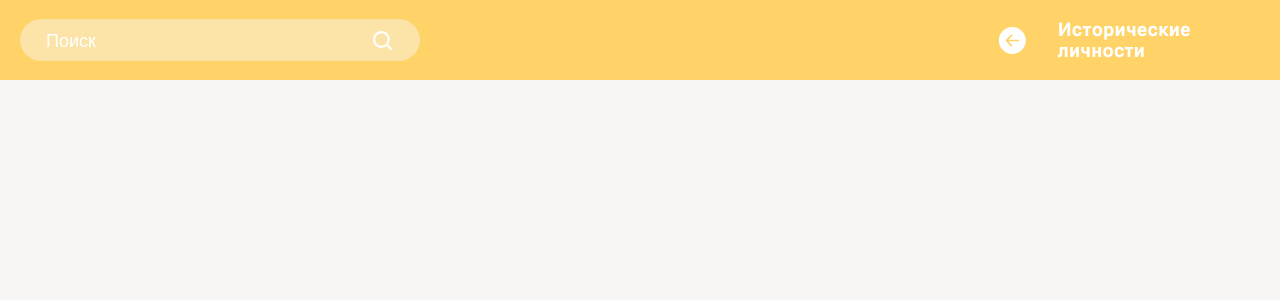
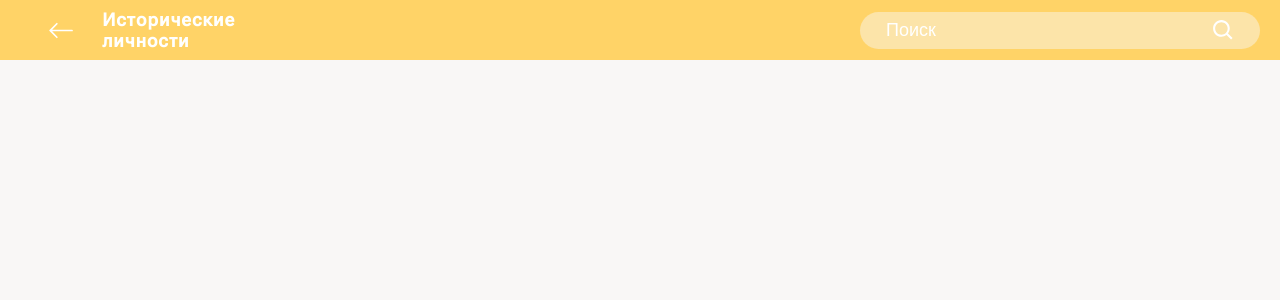
Before and after one commit to boorsoft/history-kg-web, a React (Create React App) app: page /persons in a window 1280 px wide. Shown: the top 300 px of the page. Built offline with nearby package versions, Linux system fonts and the light colour scheme.

Commit message:
Fix queries caching, change header styles

```diff
--- a/src/components/Header.tsx
+++ b/src/components/Header.tsx
@@ -1,6 +1,6 @@
 import React from "react";
 import { FC } from "react";
-import { BsFillArrowLeftCircleFill } from "react-icons/bs";
+import { BsArrowLeft } from "react-icons/bs";
 import { useNavigate } from "react-router-dom";
 import styled from "styled-components";
 import SearchBar from "./SearchBar";
@@ -10,11 +10,11 @@ const Header: FC<{ title: string; isHome?: boolean }> = ({ title, isHome }) => {
 
   return (
     <StyledHeader>
-      <SearchBar />
       <Row>
         {!isHome && <Icon onClick={() => navigate(-1)} />}
         <Title isHome={isHome}>{title}</Title>
       </Row>
+      <SearchBar />
     </StyledHeader>
   );
 };
@@ -27,14 +27,14 @@ const StyledHeader = styled.div`
   position: fixed;
   z-index: 100;
   width: 100%;
-  height: 140px;
+  height: 120px;
   padding: 0 20px;
   background-color: var(--accent-color);
 
   @media screen and (min-width: 600px) {
     flex-direction: row;
     justify-content: space-between;
-    height: 80px;
+    height: 60px;
   }
 `;
 
@@ -51,10 +51,10 @@ const Title = styled.div<{ isHome?: boolean }>`
   font-weight: 800;
   letter-spacing: 1px;
   text-align: ${({ isHome }) => (isHome ? "center" : "left")};
-  flex: 4;
+  flex: 5;
 `;
 
-const Icon = styled(BsFillArrowLeftCircleFill)`
+const Icon = styled(BsArrowLeft)`
   color: var(--heading-text-color);
   font-size: 27px;
   cursor: pointer;
--- a/src/components/SearchBar.tsx
+++ b/src/components/SearchBar.tsx
@@ -21,7 +21,7 @@ const SearchBar = () => {
   const debounced = useDebouncedCallback(() => {
     setIsLoading(true);
     setCanDisplayResults(true);
-    setSearchResults([])
+    setSearchResults([]);
 
     if (searchValue) {
       search(searchValue.trim()).then((res) => {
@@ -85,9 +85,8 @@ const SearchIcon = styled(BiSearch)`
 
 const SearchContainer = styled.div`
   width: clamp(330px, 90vw, 400px);
-  height: 42px;
   background-color: var(--secondary-accent-color);
-  padding: 10px 24px;
+  padding: 6px 24px;
   border-radius: 25px;
 `;
 
--- a/src/pages/Home/Home.tsx
+++ b/src/pages/Home/Home.tsx
@@ -10,18 +10,38 @@ const Home = () => {
     <>
       <Header title="История кыргызстана" isHome />
       <Container>
-        <Section title="Книги" scroll="horizontal" type="books" route={ROUTES.BOOKS} />
-        <Section title="Исторические личности" scroll="horizontal" type="persons" route={ROUTES.PERSONS} />
-        <Section title="Тестирование" scroll="vertical" type="quiz" route={ROUTES.QUIZ} />
-        <Section title="Статьи" scroll="horizontal" type="articles" route={ROUTES.ARTICLES} />
+        <Section
+          title="Книги"
+          scroll="horizontal"
+          type="books"
+          route={ROUTES.BOOKS}
+        />
+        <Section
+          title="Исторические личности"
+          scroll="horizontal"
+          type="persons"
+          route={ROUTES.PERSONS}
+        />
+        <Section
+          title="Тестирование"
+          scroll="vertical"
+          type="quiz"
+          route={ROUTES.QUIZ}
+        />
+        <Section
+          title="Статьи"
+          scroll="horizontal"
+          type="articles"
+          route={ROUTES.ARTICLES}
+        />
       </Container>
     </>
-
   );
 };
 
 export const Container = styled.div`
   background-color: var(--primary-color);
+  padding: 0 25%;
   display: flex;
   flex-direction: column;
   align-items: center;
--- a/src/pages/Home/components/ArticleCard.tsx
+++ b/src/pages/Home/components/ArticleCard.tsx
@@ -1,7 +1,7 @@
 import React from "react";
 import { useNavigate } from "react-router-dom";
 import styled from "styled-components";
-import sanitizeHtml from 'sanitize-html'
+import sanitizeHtml from "sanitize-html";
 
 type Props = {
   title: string;
@@ -10,15 +10,17 @@ type Props = {
 };
 
 const ArticleCard = ({ title, text, route }: Props) => {
-  const navigate = useNavigate()
+  const navigate = useNavigate();
 
   return (
     <Container onClick={() => navigate(route)}>
       <div>
         <Title>{title}</Title>
-        <Text>{sanitizeHtml(text, {
-          allowedTags: []
-        })}</Text>
+        <Text>
+          {sanitizeHtml(text, {
+            allowedTags: [],
+          })}
+        </Text>
       </div>
     </Container>
   );
@@ -35,6 +37,7 @@ const Container = styled.div`
   background: var(--secondary-color);
   box-shadow: 0px 14px 55px -5px rgba(73, 55, 38, 0.05);
   border-radius: 15px;
+  cursor: default;
 `;
 
 const Title = styled.h1`
--- a/src/pages/Home/components/BookCard.tsx
+++ b/src/pages/Home/components/BookCard.tsx
@@ -10,7 +10,7 @@ type Props = {
 };
 
 const BookCard = ({ title, author, cityAndYear, route }: Props) => {
-  const navigate = useNavigate()
+  const navigate = useNavigate();
 
   return (
     <Container onClick={() => navigate(route)}>
@@ -36,6 +36,7 @@ const Container = styled.div`
   background: var(--secondary-color);
   box-shadow: 0px 14px 55px -5px rgba(73, 55, 38, 0.05);
   border-radius: 15px;
+  cursor: default;
 `;
 
 const Title = styled.h1`
--- a/src/queries/articles.ts
+++ b/src/queries/articles.ts
@@ -12,7 +12,7 @@ export function useArticlesQuery() {
     },
     {
       refetchOnWindowFocus: false,
-      cacheTime: 60000,
+      staleTime: 60000,
     }
   );
 
@@ -30,7 +30,7 @@ export function useArticleQuery(id: number) {
     },
     {
       refetchOnWindowFocus: false,
-      cacheTime: 90000,
+      staleTime: 90000,
     }
   );
 
--- a/src/queries/books.ts
+++ b/src/queries/books.ts
@@ -12,7 +12,7 @@ export function useBooksQuery() {
     },
     {
       refetchOnWindowFocus: false,
-      cacheTime: 60000,
+      staleTime: 60000,
     }
   );
 
@@ -30,7 +30,7 @@ export function useBookQuery(id: number) {
     },
     {
       refetchOnWindowFocus: false,
-      cacheTime: 90000,
+      staleTime: 90000,
     }
   );
 
--- a/src/queries/persons.ts
+++ b/src/queries/persons.ts
@@ -12,7 +12,7 @@ export function usePersonsQuery() {
     },
     {
       refetchOnWindowFocus: false,
-      cacheTime: 60000,
+      staleTime: 60000,
     }
   );
 
@@ -30,7 +30,7 @@ export function usePersonQuery(id: number) {
     },
     {
       refetchOnWindowFocus: false,
-      cacheTime: 90000,
+      staleTime: 90000,
     }
   );
 
--- a/src/queries/quiz.ts
+++ b/src/queries/quiz.ts
@@ -12,7 +12,7 @@ export function useQuizzesQuery() {
     },
     {
       refetchOnWindowFocus: false,
-      cacheTime: 60000,
+      staleTime: 60000,
     }
   );
 
@@ -30,7 +30,7 @@ export function useQuizQuery(id: number) {
     },
     {
       refetchOnWindowFocus: false,
-      cacheTime: 90000,
+      staleTime: 90000,
     }
   );
 
```
Also changed, not shown: src/pages/Home/components/Section.tsx (+0 -7 lines).
